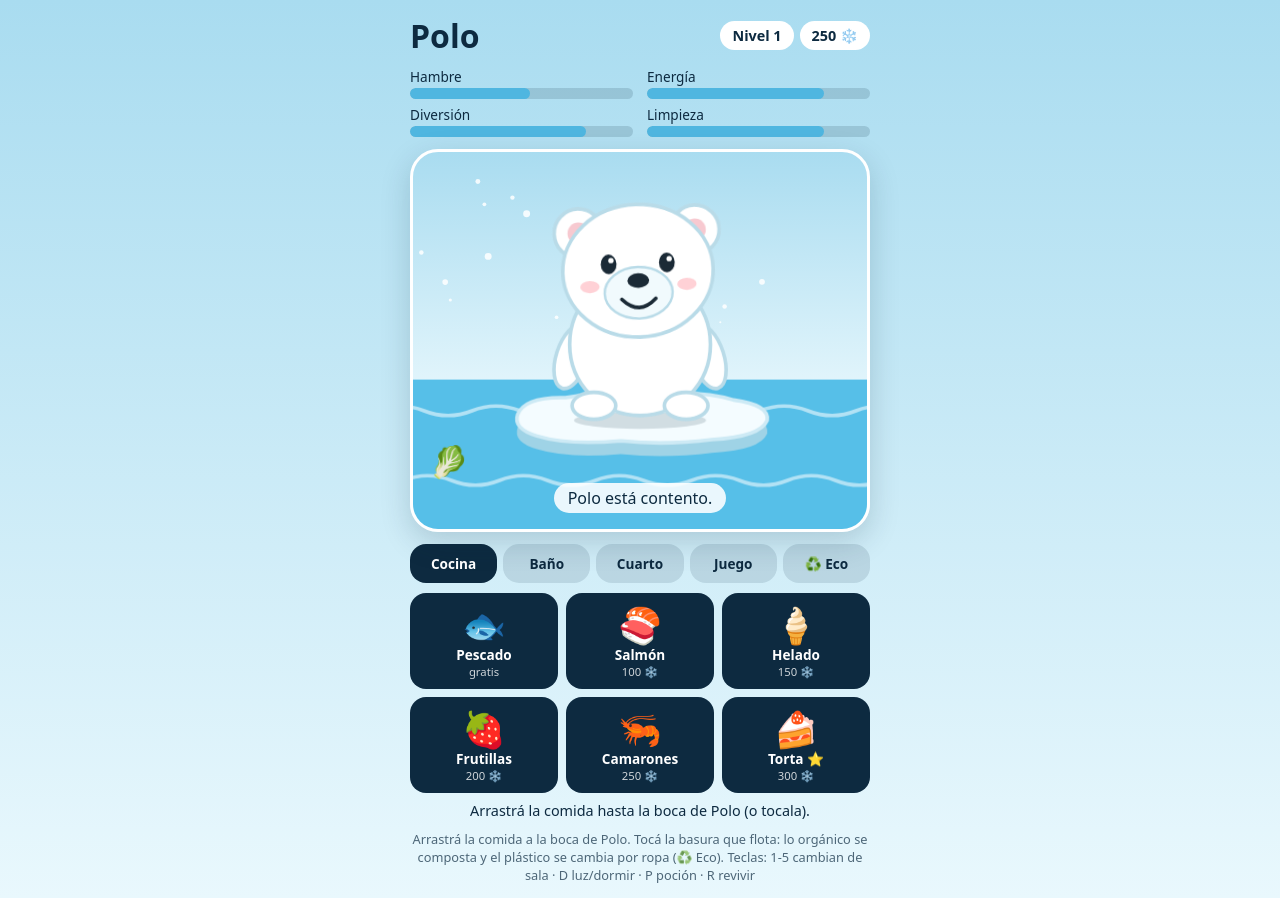
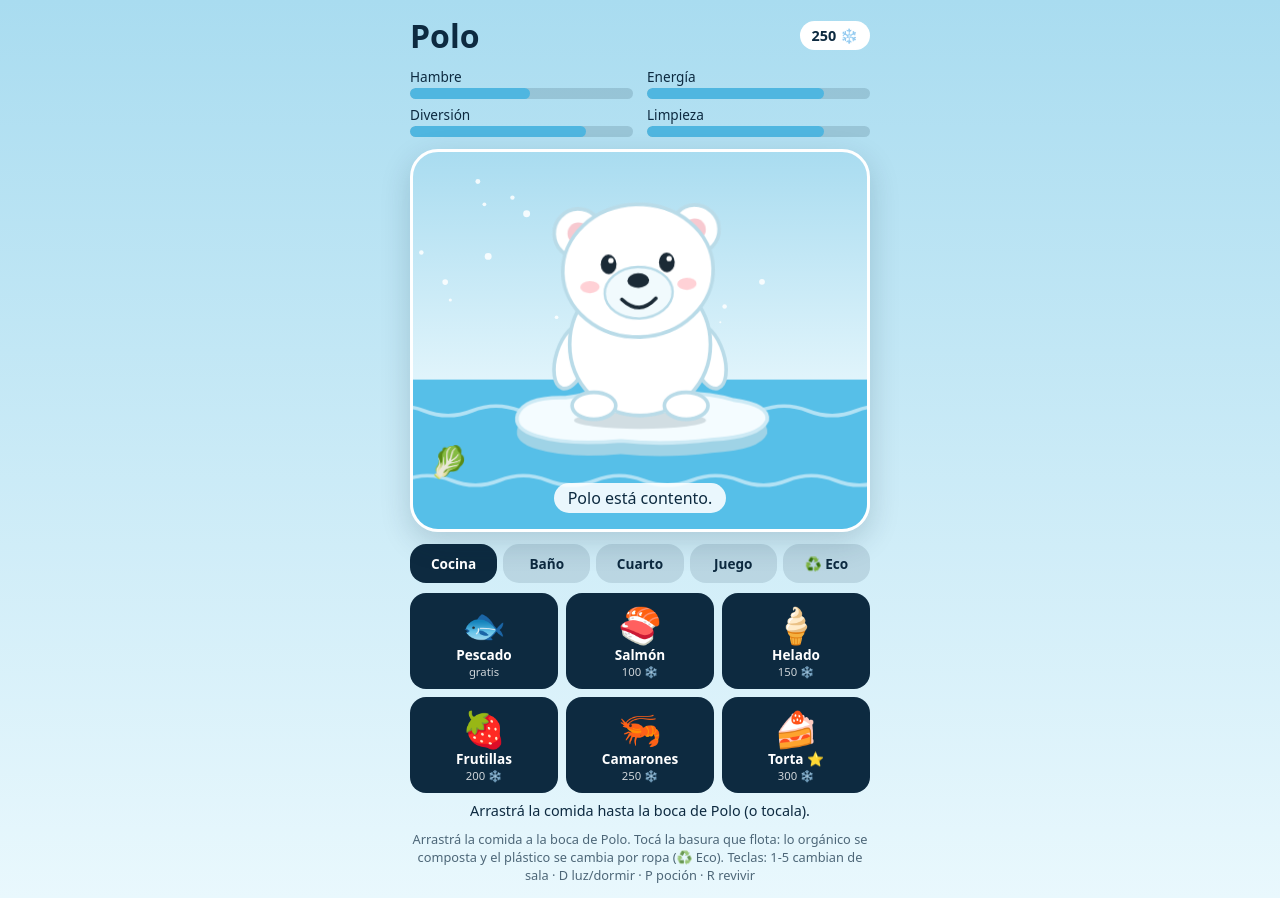
Before and after one commit to Lolo399-beep/EcoPulse2, a plain HTML site: page index.html in a window 1280 px wide. Drawn offline with Linux system fonts and the light colour scheme.

Commit message:
Add files via upload

```diff
--- a/index.html
+++ b/index.html
@@ -9,7 +9,7 @@
 <body>
 <div id="Polo">
 <main class="game">
-  <header><h1>Polo</h1><div class="chips"><span id="nivel"></span><span id="monedas"></span></div></header>
+  <header><h1>Polo</h1><div class="chips"></span><span id="monedas"></span></div></header>
   <section class="stats">
     <div class="stat"><span>Hambre</span><div class="bar"><i id="b-hambre"></i></div></div>
     <div class="stat"><span>Energía</span><div class="bar"><i id="b-energia"></i></div></div>
--- a/main.js
+++ b/main.js
@@ -11,8 +11,7 @@ const guardar=()=>{try{localStorage.setItem(K,JSON.stringify(s))}catch{}};
 const bear=$("bear"),stage=$("stage"),msg=$("msg"),mouth=$("mouth"),panel=$("panel");
 let sala="cocina",parar=()=>{};
 const decir=t=>msg.textContent=t;
-const nivel=()=>1+Math.floor(s.xp/60);
-const gana=x=>{const a=nivel();s.xp+=x;if(nivel()>a){s.monedas+=10;decir("¡Nivel "+nivel()+"! +10 monedas");anim("baila",2000);emite("✨",10,{v:260,up:120,g:120,l:1.6})}};
+const gana=x=>{};
 const prom=()=>ST.reduce((a,k)=>a+s[k],0)/4;
 
 function tiempo(n){
@@ -35,7 +34,7 @@ function burbujas(){const g=$("bubbles");for(let i=0;i<5;i++){const c=document.c
 
 function render(){
   ST.forEach(k=>{const b=$("b-"+k);b.style.width=s[k]+"%";b.classList.toggle("bajo",s[k]<=30)});
-  $("nivel").textContent="Nivel "+nivel();$("monedas").textContent=s.monedas+" ❄️";
+  $("monedas").textContent=s.monedas+" ❄️";
   stage.dataset.room=sala;$("mugre").style.opacity=s.limpieza<60?(60-s.limpieza)/60:0;stage.classList.toggle("noche",s.dormido);
   bear.classList.toggle("dormido",s.dormido);bear.classList.toggle("muerto",s.muerto);
 
```
